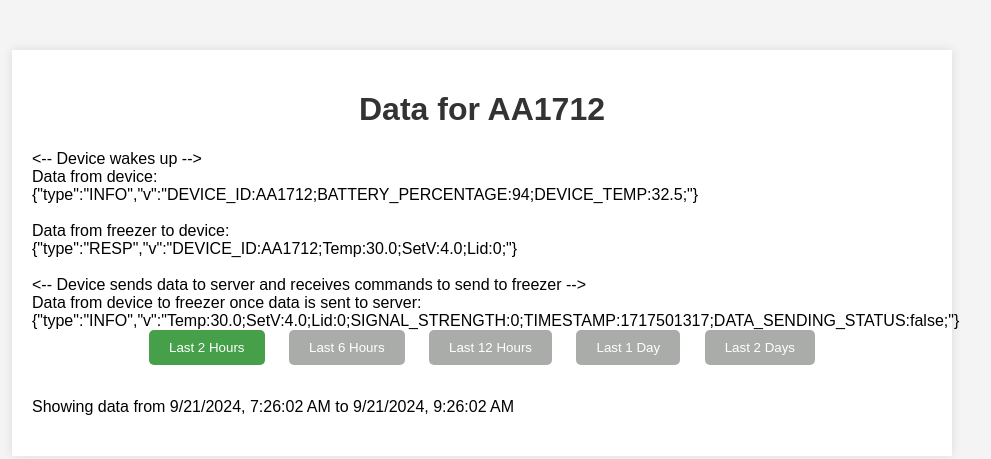
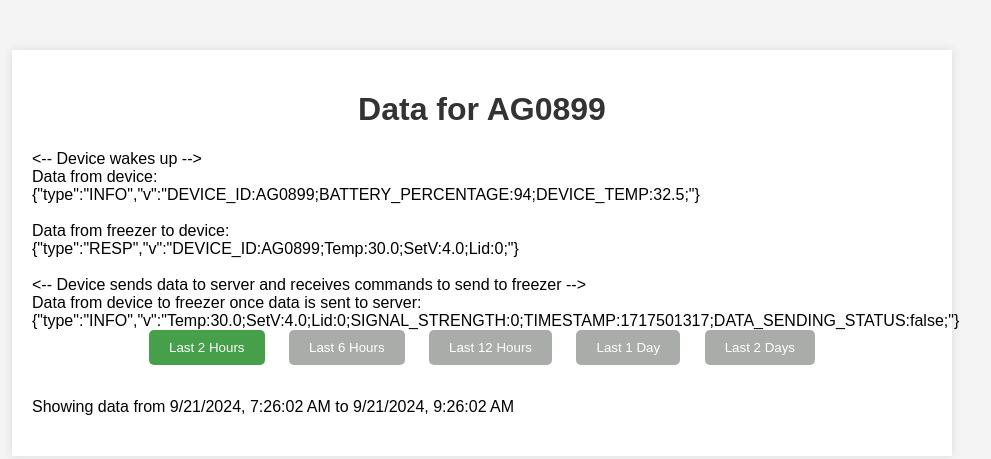
Before and after one commit to alomind/APAH, a plain HTML site: page ParasDebug.html in a window 1280 px wide. Shown: the whole page, without its empty margins (158-1149 px from the left). Drawn offline with Linux system fonts and the light colour scheme; no server answers.

Commit message:
Paras debug logger id changed from AA1712 to AG0899

```diff
--- a/ParasDebug.html
+++ b/ParasDebug.html
@@ -3,7 +3,7 @@
 <head>
     <meta charset="UTF-8">
     <meta name="viewport" content="width=device-width, initial-scale=1.0">
-    <title>Zion Paras Debug AA1712</title>
+    <title>Zion Paras Debug AG0899</title>
     <link rel="icon" type="image/x-icon" href="/favicon.ico">
     <style>
         body {
@@ -71,7 +71,7 @@
 </head>
 <body>
     <div class="container">
-        <h1>Data for AA1712</h1>
+        <h1>Data for AG0899</h1>
         <!-- <div class="date-selector">
             <label for="from-date">From:</label>
             <input type="date" id="from-date">
@@ -81,8 +81,8 @@
         </div> -->
         <div>
             <-- Device wakes up --> </br>
-            Data from device: </br> {"type":"INFO","v":"DEVICE_ID:AA1712;BATTERY_PERCENTAGE:94;DEVICE_TEMP:32.5;"} </br>
-        </br> Data from freezer to device: </br> {"type":"RESP","v":"DEVICE_ID:AA1712;Temp:30.0;SetV:4.0;Lid:0;"} </br>
+            Data from device: </br> {"type":"INFO","v":"DEVICE_ID:AG0899;BATTERY_PERCENTAGE:94;DEVICE_TEMP:32.5;"} </br>
+        </br> Data from freezer to device: </br> {"type":"RESP","v":"DEVICE_ID:AG0899;Temp:30.0;SetV:4.0;Lid:0;"} </br>
         </br> <-- Device sends data to server and receives commands to send to freezer --> </br>
             Data from device to freezer once data is sent to server: </br> {"type":"INFO","v":"Temp:30.0;SetV:4.0;Lid:0;SIGNAL_STRENGTH:0;TIMESTAMP:1717501317;DATA_SENDING_STATUS:false;"} </br>
         </div>
@@ -107,7 +107,7 @@
         </table>
     </div>
     <script>
-        const deviceUid = 'dc5475cfd790';  // API secret - AA1712
+        const deviceUid = 'dc5475ceebc0';  // API secret - AG0899
 
         async function fetchData(range) {
             let endTime = Date.now();
```
